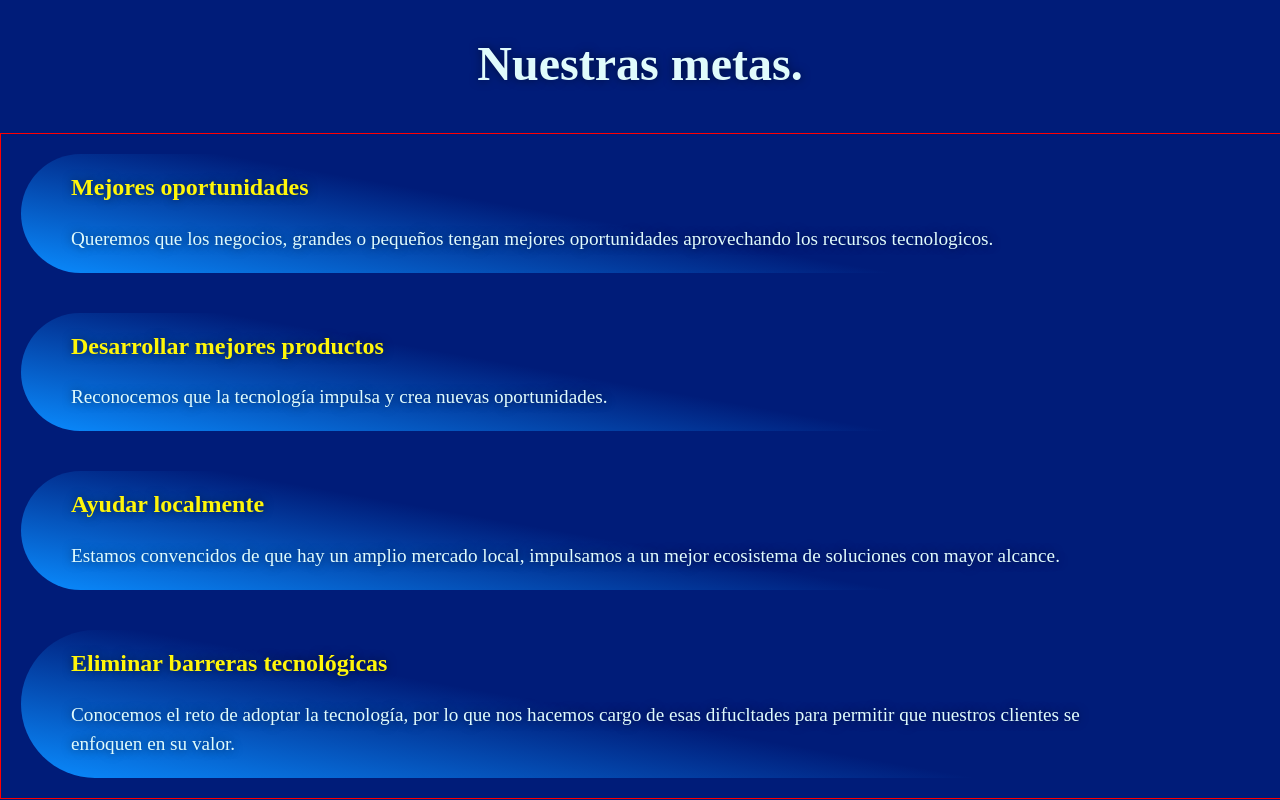
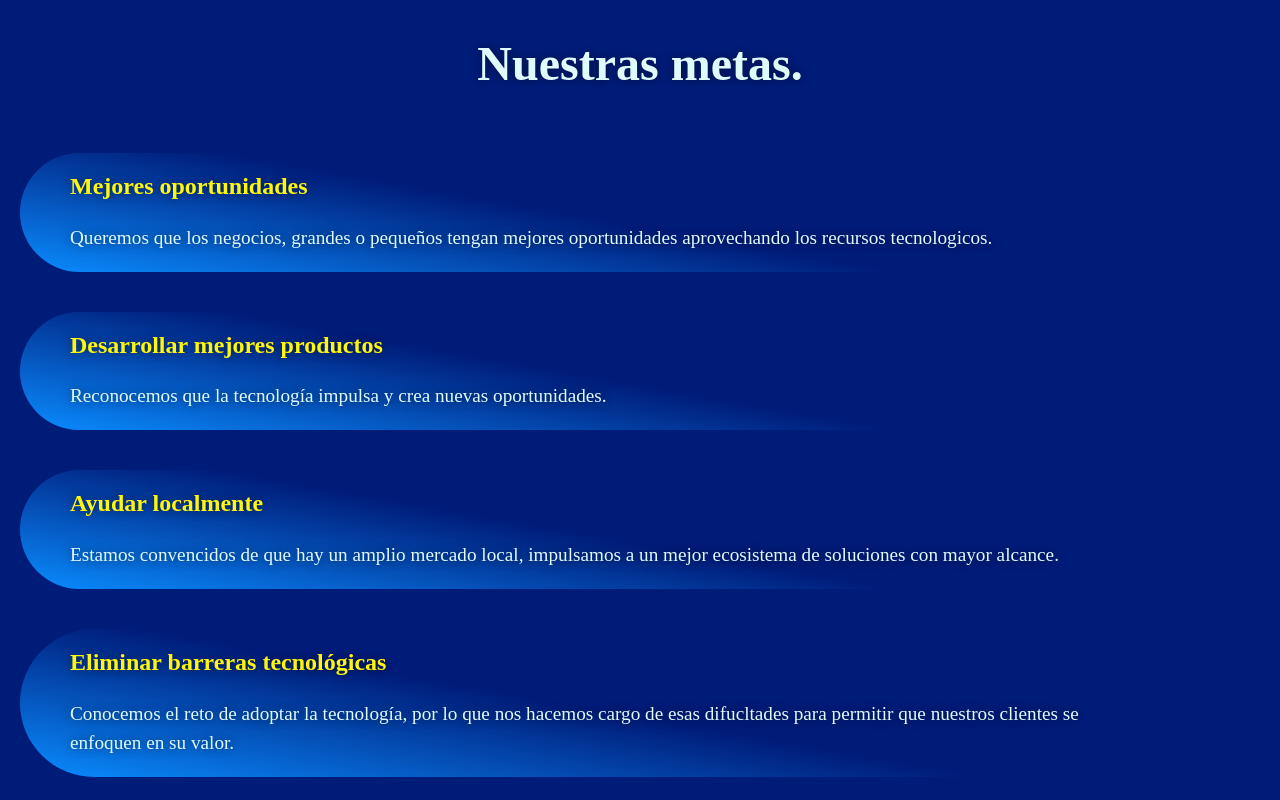
Before and after one commit to Alborithm/TrascentiWeb, a plain HTML site: page index.html in a window 1280 px wide. Shown: the part 1600-2400 px from the top of the page. Drawn offline with Linux system fonts and the light colour scheme; a web font is replaced by a local one.

Commit message:
font size change

```diff
--- a/styles.css
+++ b/styles.css
@@ -24,7 +24,7 @@
     --color-highlight: #EE6C4D;
 }
 html {
-    font-size: 100%; /* 16px */
+    font-size: 16px;
 }
 body{
     margin: 0;
@@ -367,7 +367,6 @@ body{
     align-items: flex-start;
     justify-content: space-evenly;
     flex-grow: 1;
-    border: red solid 1px;
     width: 100%;
     height: 100%;
     h2 {
```
